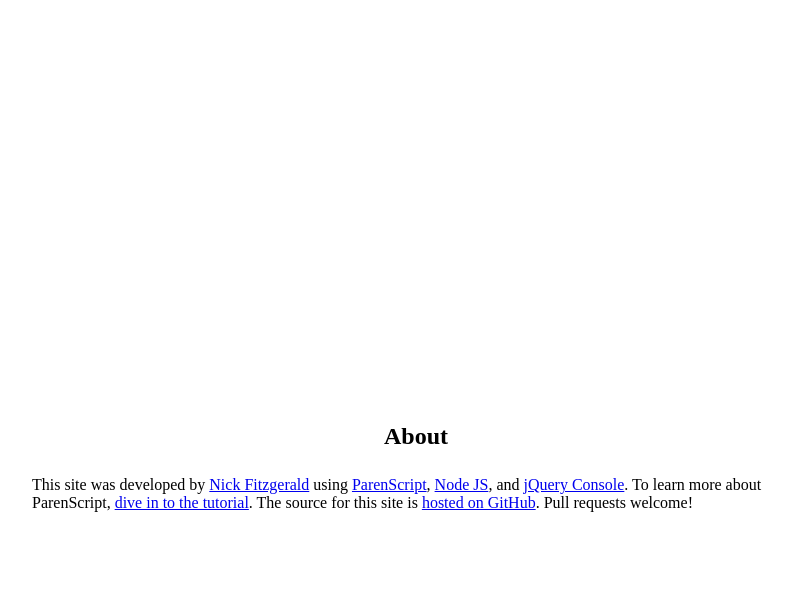
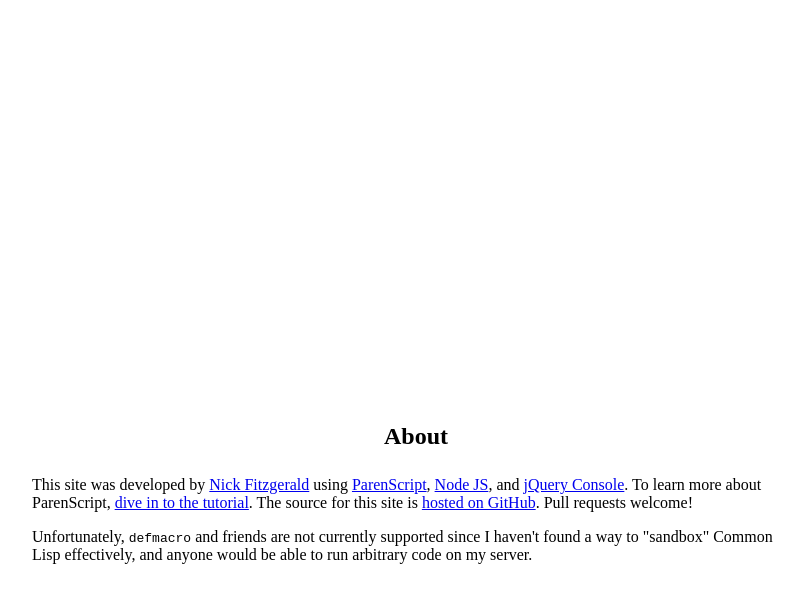
Before and after one commit to fitzgen/tryparenscript.com, a plain HTML site: page client/index.html in a window 1280 px wide. Shown: the part 96-698 px from the top of the page, without its empty margins (224-1027 px from the left). Drawn offline with nearby package versions, Linux system fonts and the light colour scheme; a script that the page names is missing.

Commit message:
Adding note about why macros aren't supported

```diff
--- a/client/index.html
+++ b/client/index.html
@@ -45,6 +45,12 @@
         is <a href="http://github.com/fitzgen/tryparenscript.com">hosted on
         GitHub</a>. Pull requests welcome!
       </p>
+      <p>
+        Unfortunately, <code>defmacro</code> and friends are not currently
+        supported since I haven't found a way to "sandbox" Common Lisp
+        effectively, and anyone would be able to run arbitrary code on my
+        server.
+      </p>
     </div>
     <script type="text/javascript" src="/jquery.js"></script>
     <script type="text/javascript" src="/jquery.console.js"></script>
```
